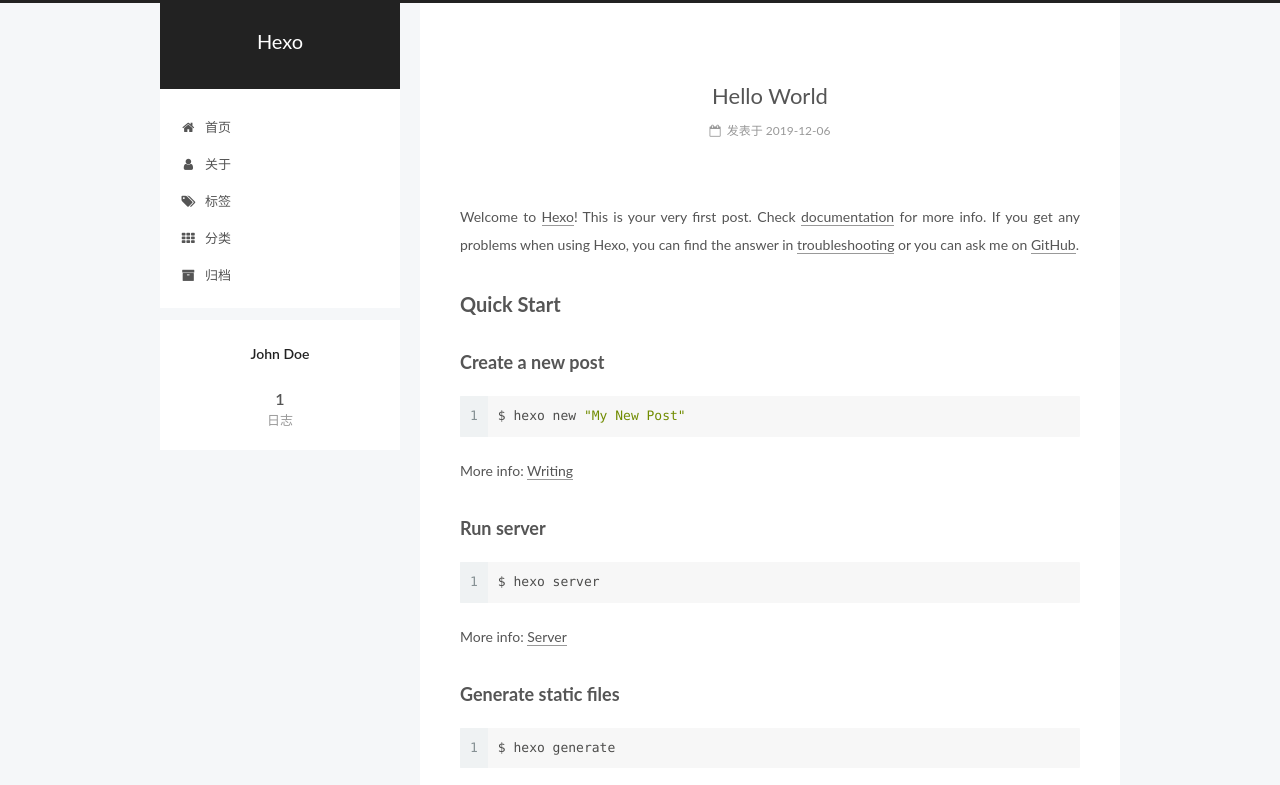
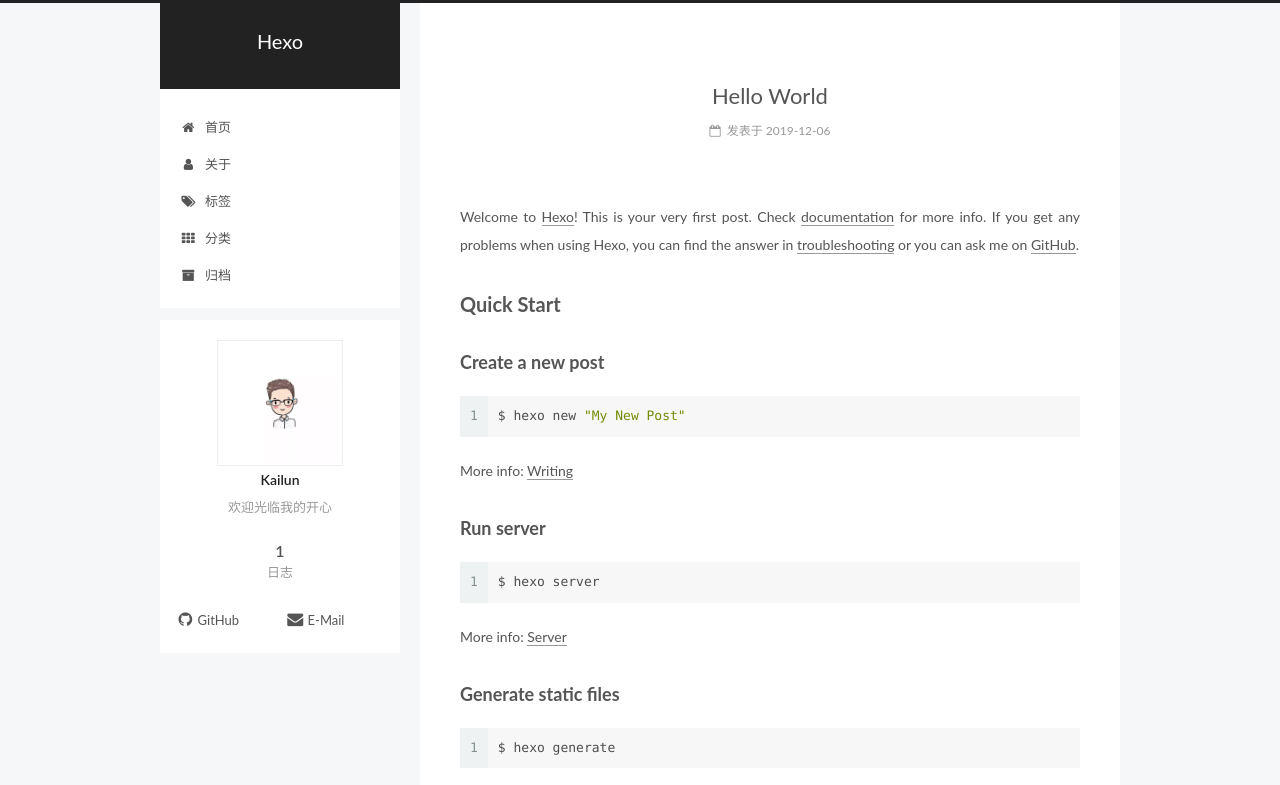
Before and after one commit to kailunsong/kailunsong.github.io, a plain HTML site: page index.html in a window 1280 px wide. Shown: the top 785 px of the page. Drawn offline with Linux system fonts and the light colour scheme.

Commit message:
Site updated: 2019-12-06 21:44:30

```diff
--- a/css/main.css
+++ b/css/main.css
@@ -1823,7 +1823,7 @@
   width: 4px;
   height: 4px;
   border-radius: 50%;
-  background: #6cd7ff;
+  background: #6652ff;
 }
 .links-of-blogroll {
   font-size: 13px;
--- a/index.html
+++ b/index.html
@@ -79,10 +79,12 @@
 
 
 
+<meta name="description" content="欢迎光临我的开心">
 <meta property="og:type" content="website">
 <meta property="og:title" content="Hexo">
 <meta property="og:url" content="http:&#x2F;&#x2F;yoursite.com&#x2F;index.html">
 <meta property="og:site_name" content="Hexo">
+<meta property="og:description" content="欢迎光临我的开心">
 <meta property="og:locale" content="zh-Hans">
 <meta name="twitter:card" content="summary">
 
@@ -261,9 +263,9 @@
     <link itemprop="mainEntityOfPage" href="http://yoursite.com/2019/12/06/hello-world/">
 
     <span hidden itemprop="author" itemscope itemtype="http://schema.org/Person">
-      <meta itemprop="name" content="John Doe">
+      <meta itemprop="name" content="Kailun">
       <meta itemprop="description" content="">
-      <meta itemprop="image" content="/images/avatar.gif">
+      <meta itemprop="image" content="/images/avatar.jpeg">
     </span>
 
     <span hidden itemprop="publisher" itemscope itemtype="http://schema.org/Organization">
@@ -412,8 +414,12 @@
         <div class="site-overview">
           <div class="site-author motion-element" itemprop="author" itemscope itemtype="http://schema.org/Person">
 
-              <p class="site-author-name" itemprop="name">John Doe</p>
-              <p class="site-description motion-element" itemprop="description"></p>
+              <img class="site-author-image" itemprop="image"
+                src="/images/avatar.jpeg"
+                alt="Kailun" />
+
+              <p class="site-author-name" itemprop="name">Kailun</p>
+              <p class="site-description motion-element" itemprop="description">欢迎光临我的开心</p>
           </div>
 
           <nav class="site-state motion-element">
@@ -437,6 +443,22 @@
 
 
 
+
+            <div class="links-of-author motion-element">
+
+                  <span class="links-of-author-item">
+                    <a href="https://github.com/kailunsong" target="_blank" title="GitHub">
+
+                        <i class="fa fa-fw fa-github"></i>GitHub</a>
+                  </span>
+
+                  <span class="links-of-author-item">
+                    <a href="mailto:kailunsong@outlook.com" target="_blank" title="E-Mail">
+
+                        <i class="fa fa-fw fa-envelope"></i>E-Mail</a>
+                  </span>
+
+            </div>
 
 
 
@@ -468,7 +490,7 @@
   <span class="with-love">
     <i class="fa fa-user"></i>
   </span>
-  <span class="author" itemprop="copyrightHolder">John Doe</span>
+  <span class="author" itemprop="copyrightHolder">Kailun</span>
 
 
 </div>
```
Also changed, not shown: 2019/12/06/hello-world/index.html (+25 -5 lines), archives/2019/12/index.html (+25 -3 lines), archives/2019/index.html (+25 -3 lines), archives/index.html (+25 -3 lines), images/avatar.jpeg (added).
